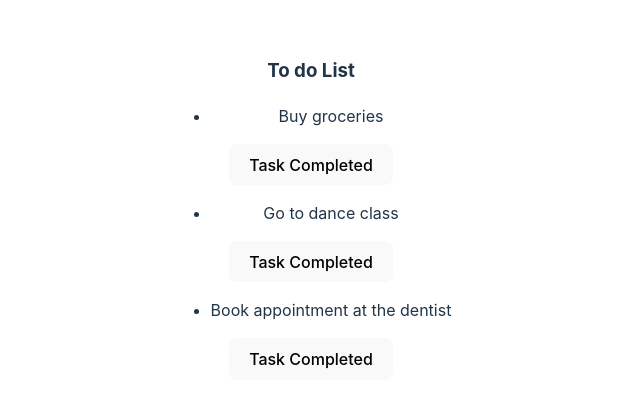
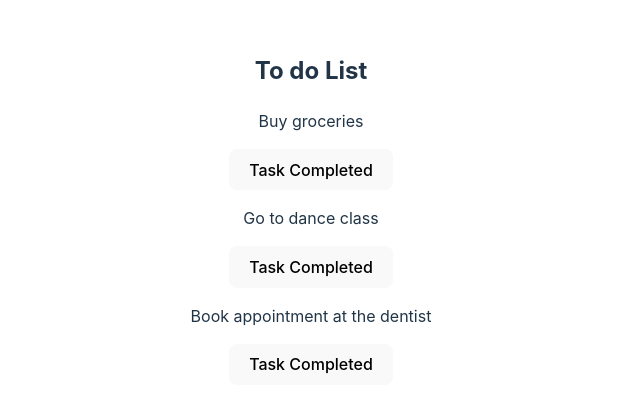
Before and after one commit to Medieinstitutet/Todo-List, a React (Vite) app: page / in a window 1280 px wide. Shown: the part 191-600 px from the top of the page, without its empty margins (329-969 px from the left). Built offline with nearby package versions, Linux system fonts and the light colour scheme.

Commit message:
added som styling to list

```diff
--- a/src/App.css
+++ b/src/App.css
@@ -43,4 +43,11 @@
 
 .completed {
   text-decoration: line-through;
+  color: rgb(108, 60, 60);
 }
+
+ul {
+  list-style-type: none;
+  text-align: center;
+  padding: 0;
+}
--- a/src/components/TodoList.tsx
+++ b/src/components/TodoList.tsx
@@ -22,7 +22,7 @@ export const TodoList = () => {
 
     return (
         <>
-        <h3>To do List</h3>
+        <h2>To do List</h2>
 
         {tasks.map((task) => {
             return <ShowTask task = {task} completeTask={changeTask} key={task.id} />
```
